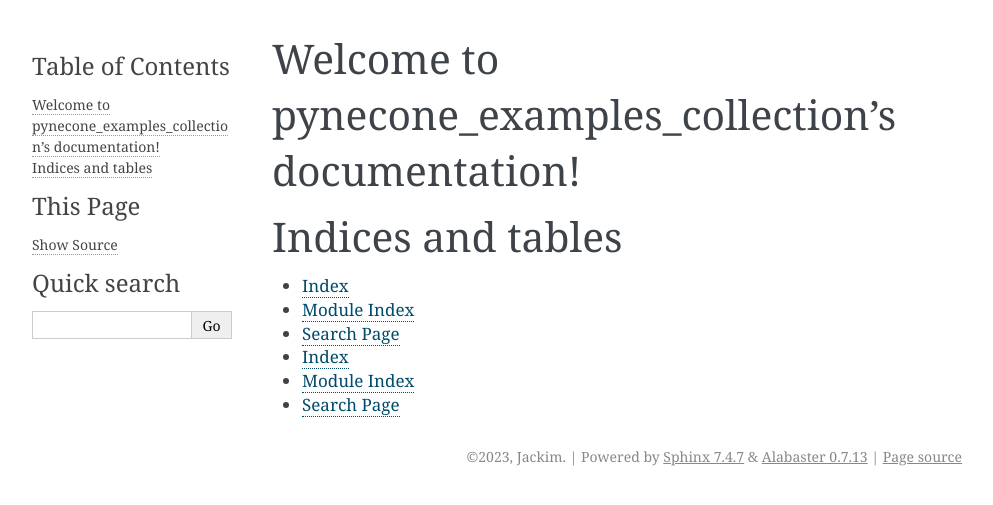
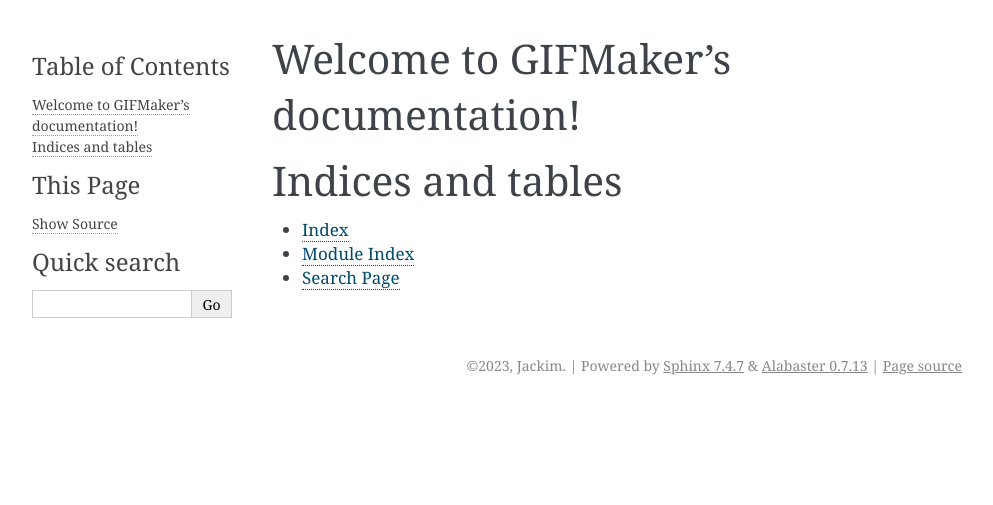
Before and after one commit to gon1zau6jyun4liu5/GIFMaker, a Sphinx documentation site: the page built from docs/sphinxbuild/source/index.rst, in a window 1280 px wide. Shown: the top 505 px of the page, without its empty margins (148-1141 px from the left). Built offline with Sphinx 7.4.7, drawn with Linux system fonts in a browser that asks for light colours.

Commit message:
Update index.rst

```diff
--- a/docs/sphinxbuild/source/index.rst
+++ b/docs/sphinxbuild/source/index.rst
@@ -1,9 +1,9 @@
-.. pynecone_examples_collection documentation master file, created by
+.. GIFMaker documentation master file, created by
    sphinx-quickstart on Sat Mar  4 20:53:06 2023.
    You can adapt this file completely to your liking, but it should at least
    contain the root `toctree` directive.
 
-Welcome to pynecone_examples_collection's documentation!
+Welcome to GIFMaker's documentation!
 ========================================================
 
 .. toctree::
@@ -18,6 +18,3 @@
 * :ref:`genindex`
 * :ref:`modindex`
 * :ref:`search`
-* :ref:`genindex`
-* :ref:`modindex`
-* :ref:`search`
```
